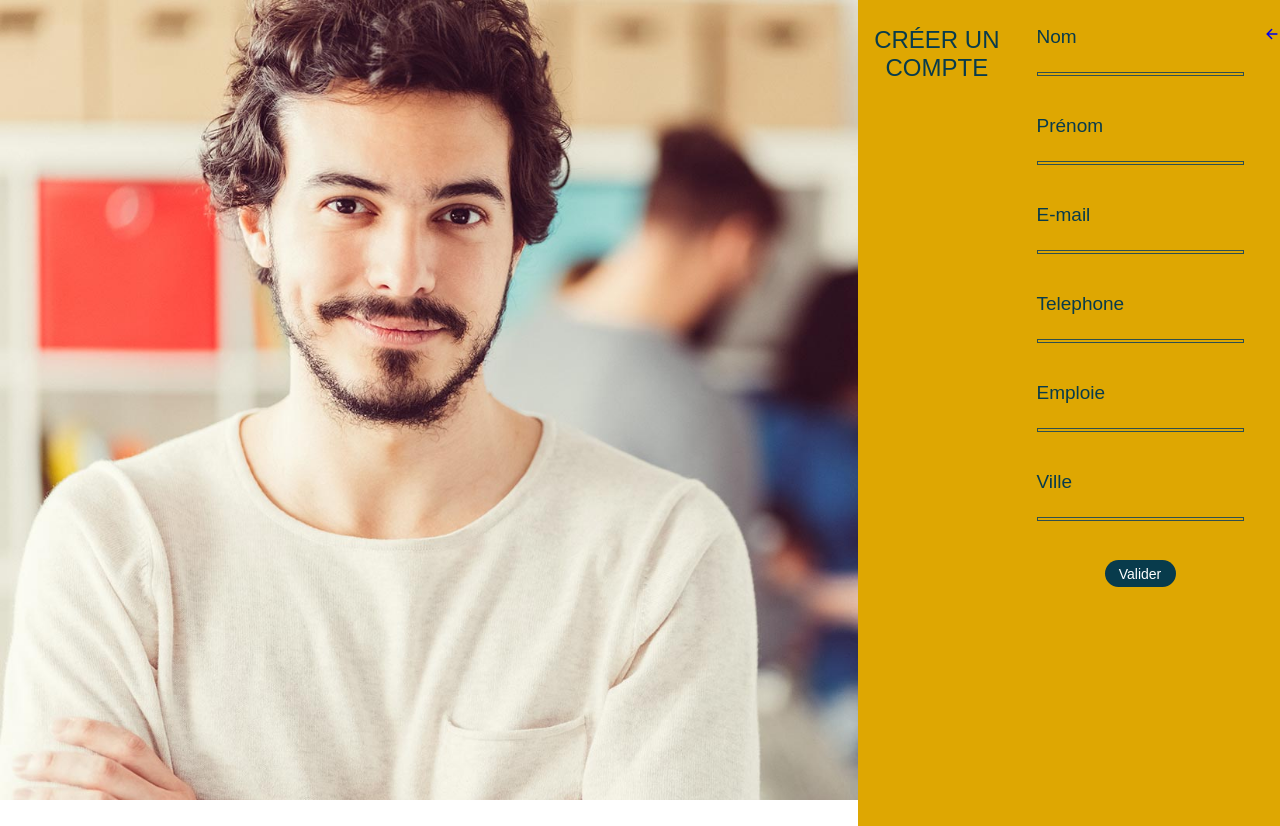
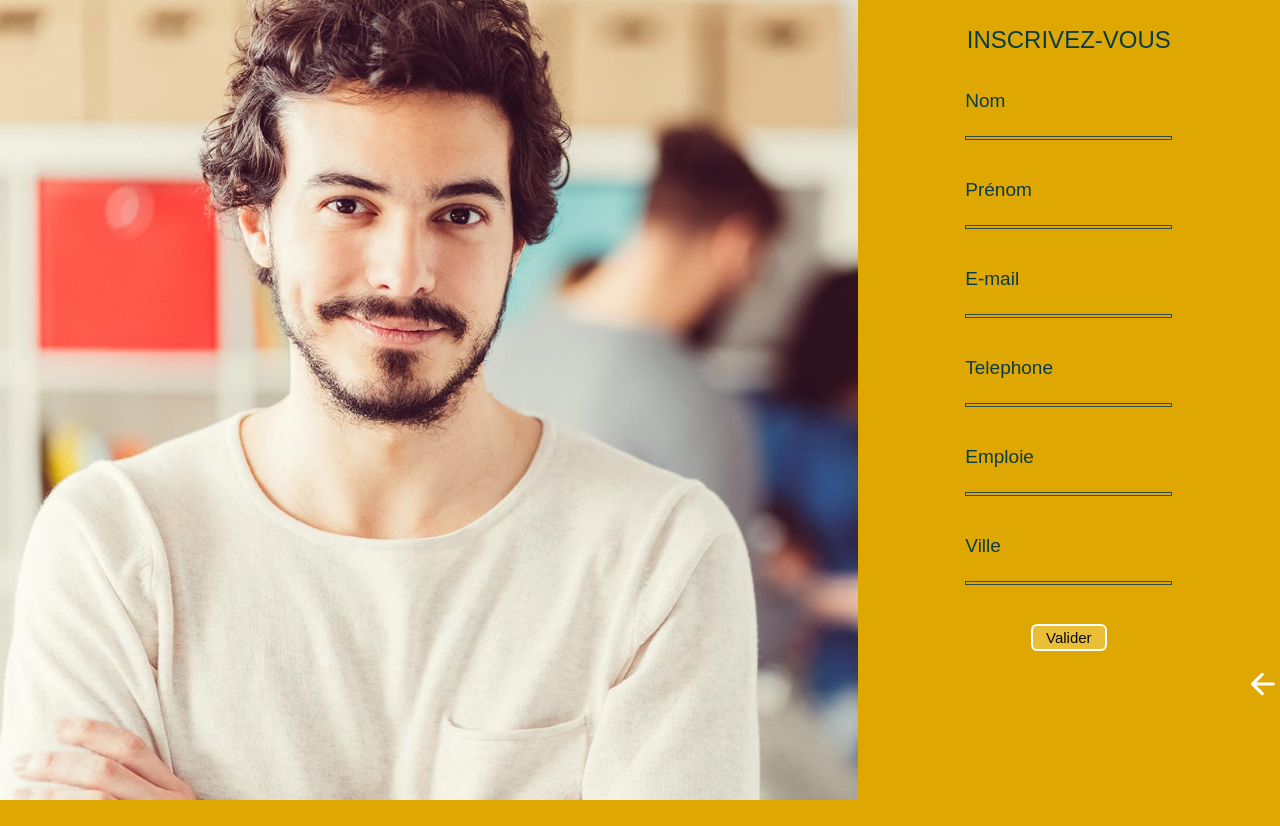
Before and after one commit to HelixFix/Webinaire, a PHP site: page /form-compte.html in a window 1280 px wide. After the commit the page ends 800 px from the top, so only its background shows below. Run offline with PHP 8.4, Linux system fonts and the light colour scheme; some libraries are stand-ins or nearby versions.

Commit message:
rajout bouton de j
il y a des modification sur le html et css

```diff
--- a/form-compte.html
+++ b/form-compte.html
@@ -13,8 +13,8 @@
         <main>
             <div class="compte-contenair">
                <section class="compte-form">
-                  <div class="wrapper">
-                <h2 class="titre">Créer un Compte</h2>
+                  <div class="wrapper2">
+                <h2 class="titre">Inscrivez-vous</h2>
 
                 <form action="" method="get">
 
@@ -49,7 +49,7 @@
                    <input type="text" name="user-ville" id="ville">
                    <hr>
                 </div>
-                <div class="button">
+                <div class="button2">
                     <input type="submit" value="Valider" />
                   </div>
                 </form>
--- a/style.css
+++ b/style.css
@@ -1,34 +1,35 @@
 /**********LOGIN*********/
 
 * {
-  border     : border-box;
+  border: border-box;
   font-family: Arial, Helvetica, sans-serif;
-  padding    : 0;
-  margin     : 0;
+  padding: 0;
+  margin: 0;
 }
 
 .body {
-  height          : 100vh;
-  background-image: linear-gradient(180deg,
-      rgba(8, 59, 76, 1) 19%,
-      rgba(222, 167, 2, 1) 100%);
+  height: 100vh;
+  background-image: linear-gradient(
+    180deg,
+    rgba(8, 59, 76, 1) 19%,
+    rgba(222, 167, 2, 1) 100%
+  );
 }
 
-/** HEADER****/
-/* header {
+/** HEADER LOGIN****/
+header .head {
   height: 101px;
-} */
+}
 
 .fleche {
-  color       : white;
-  font-size   : 46px;
-  padding-top : 7px;
+  color: white;
+  font-size: 46px;
+  padding-top: 7px;
   padding-left: 5px;
-
 }
 
 .fleche ion-icon {
-  color     : white;
+  color: white;
   transition: color 1s ease-in-out;
 }
 
@@ -36,32 +37,31 @@
   color: rgba(222, 167, 2, 1);
 }
 
-/**LOCK (IMAGE)**/
+/**LOCK (IMAGE)LOGIN**/
 .image {
-  display        : flex;
+  display: flex;
   justify-content: center;
-  margin-bottom  : 14px;
+  margin-bottom: 14px;
 }
 
 .lock #icone {
-  font-size : 159px;
-  color     : white;
+  font-size: 159px;
+  color: white;
   transition: color 1s ease-in-out;
 }
-
 
 .lock #icone:hover {
   color: rgba(222, 167, 2, 1);
 }
 
-/**FORMULAIRE D'INSCRIPTION***/
+/**FORMS LOGIN***/
 
 .forms {
-  width          : 100%;
-  display        : flex;
-  align-items    : center;
+  width: 100%;
+  display: flex;
+  align-items: center;
   justify-content: center;
-  flex-direction : column;
+  flex-direction: column;
 }
 
 .form-container {
@@ -69,58 +69,58 @@
 }
 
 label {
-  color    : white;
+  color: white;
   font-size: 18px;
 }
 
 .group-input .input-style {
-  width     : 100%;
-  height    : 25px;
-  border    : none;
-  outline   : none;
+  width: 100%;
+  height: 25px;
+  border: none;
+  outline: none;
   background: none;
-  font-size : 16px;
-  color     : white;
+  font-size: 16px;
+  color: white;
 }
 
 .group-input .input-style:hover {
   opacity: 1;
 }
 
-/**********LINK****/
+/**********LINK LOGIN****/
 .wrapper {
-  display        : flex;
+  display: flex;
   justify-content: center;
 }
 
 .flex {
-  display        : flex;
-  align-items    : center;
+  display: flex;
+  align-items: center;
   justify-content: space-around;
-  width          : 235px;
+  width: 235px;
 }
 
 .compte a {
   text-decoration: none;
-  color          : white;
-  opacity        : 0.7;
-  transition     : opacity 0.3s ease-in-out;
+  color: white;
+  opacity: 0.7;
+  transition: opacity 0.3s ease-in-out;
 }
 
 .link a {
   text-decoration: none;
-  color          : white;
-  font-size      : 16px;
-  opacity        : 0.7;
-  transition     : opacity 0.3s ease-in-out;
+  color: white;
+  font-size: 16px;
+  opacity: 0.7;
+  transition: opacity 0.3s ease-in-out;
 }
 
-.link   a: hover,
-.compte a: hover {
+.link a:hover,
+.compte a:hover {
   opacity: 2;
 }
 
-/**BOUTON VALIDER**/
+/**BOUTON VALIDER LOGIN**/
 
 .group-input,
 .button {
@@ -132,113 +132,107 @@ label {
 }
 
 .button input {
-  height       : 27px;
-  width        : 71px;
-  border-radius: 18px;
-  border       : none;
-  outline      : none;
-  font-size    : 14px;
-  color        : white;
-  background   : rgba(8, 59, 76, 1);
+  height: 27px;
+  width: 76px;
+  border-radius: 6px;
+  border: none;
+  outline: none;
+  font-size: 15px;
+  color: #0a0a0a;
+  background:#ecc13fde;
+  border:  2px solid white;
+  transition: all 0.4s ease-in;
 }
 
-/*! effet hr */
+.button input:hover{
+  background-color: rgba(8, 59, 76, 1);
+    color: white;
+}
 
+/***EFFET HR LOGIN ****/
+.focus-input{
+  width: 92%;
+}
 .focus-input::before {
-  content   : "";
-  display   : block;
-  height    : 2px;
+  content: "";
+  display: block;
+  height: 2px;
   transition: all 0.4s;
   background: linear-gradient(45deg, #d5007d, #e53935);
-  /* background: #d5007d; */
   transform: scaleX(0);
-
 }
 
-.focus-input: hover:: before,
-.focus-input: focus:: before {
+.focus-input:hover::before,
+.focus-input:focus::before {
   transform: scaleX(1);
-
 }
 
-.input-style:focus+.focus-input::before {
+.input-style:focus + .focus-input::before {
   width: 100%;
 }
 
-.has-val.input-style+.focus-input::before {
+.has-val.input-style + .focus-input::before {
   width: 100%;
 }
 
-/* .focus::after {
-      content   : "";
-      display   : block;
-      height    : 2px;
-      width     : 100%;
-      transition: all 0.4s;
-      background: #d5007d;
-      background: linear-gradient(45deg, #d5007d, #e53935);
-    }
-     */
 
-/*******Formulaire-compte***/
+/*******PAGE CREATION DE COMPTE ***/
 .compte-contenair {
   background-image: url(images/praxis.jpg);
-  height          : 100vh;
-  background-size : cover;
-  display         : flex;
-  justify-content : flex-end;
-  /* align-items: center;*/
+  height: 100vh;
+  background-size: cover;
+  display: flex;
+  justify-content: flex-end;
 }
 
 .compte-form {
   background-color: rgba(222, 167, 2, 1);
-  width           : 33%;
-  min-width       : 301px;
-  height          : 100vh;
-  padding-top     : 26px;
-
+  width: 33%;
+  padding-top: 26px;
 }
-
+.wrapper2 {
+  display: flex;
+  flex-direction: column;
+  align-items: center;
+}
 .titre {
-  text-align   : center;
-  margin       : 0;
+  text-align: center;
+  margin: 0;
   margin-bottom: 36px;
-  font-size    : 1.5em;
-  font-weight  : normal;
-  color        : rgba(8, 59, 76, 1);
+  font-size: 24px;
+  font-weight: normal;
+  color: rgba(8, 59, 76, 1);
 }
 
 form {
-
-  width          : 87%;
-  display        : flex;
-  flex-direction : column;
-  align-items    : center;
-  height         : 68%;
+  width: 87%;
+  display: flex;
+  flex-direction: column;
+  align-items: center;
+  height: 68%;
   justify-content: space-evenly;
 }
 
-/***INPUT***/
+/***INPUT CREATION COMPTE***/
 .input-group {
-  display       : flex;
+  display: flex;
   flex-direction: column;
-  margin-bottom : 39px;
-
+  margin-bottom: 39px;
 }
 
 .input-group label {
-  color         : rgba(8, 59, 76, 1);
-  font-weight   : lighter;
+  color: rgba(8, 59, 76, 1);
+  font-weight: lighter;
   padding-bottom: 6px;
-  font-size     : 19px;
+  font-size: 19px;
 }
 
 .input-group input {
   background: none;
-  outline   : none;
-  border    : none;
-  color     : black;
-  font-size : 16px;
+  outline: none;
+  border: none;
+  color: black;
+  font-size: 16px;
 }
 
 /* .input-group input:focus{
@@ -248,51 +242,66 @@ form {
         background: linear-gradient(45deg, #d5007d, #e53935);
       } */
 
-/***HR******/
+/***HR CREATION COMPTE******/
 
 hr {
   border: 1px solid darkslategray;
+
 }
 
 hr::before {
-  content   : "";
-  display   : block;
-  height    : 2px;
+  content: "";
+  display: block;
+  height: 2px;
   transition: all 0.4s;
   background: linear-gradient(45deg, #d5007d, #e53935);
-  /* background: #d5007d; */
   transform: scaleX(0);
-
 }
 
-hr:: hover:: before,
-hr:: focus:: before {
+hr:hover::before,
+hr:focus::before {
   transform: scaleX(1);
-
 }
 
-.button {
+.button2 {
   height: 18px;
-
+}
+.button2 input {
+  height: 27px;
+  width: 76px;
+  border-radius: 6px;
+  border: none;
+  outline: none;
+  font-size: 15px;
+  color: #0a0a0a;
+  background:#ecc13fde;
+  border:  2px solid white;
+  transition: all 0.4s ease-in;
 }
 
-/*****FLECHE****/
-.fleche {
-  height      : 17%;
-  display     : flex;
-  align-items : flex-end;
-  padding-left: 9px;
-  font-size   : 37px;
-  color       : white;
-
+.button2 input:hover{
+  background-color: rgba(8, 59, 76, 1);
+    color: white;
 }
 
-.fleche ion-icon {
-  color     : white;
+
+/*****FLECHE CREATION COMPTE****/
+.fleche2 {
+  height: 67px;
+  display: flex;
+  align-items: flex-end;
+  padding-left: 7px;
+  font-size: 34px;
+  color: white;
+  align-self: end;
+}
+
+.bas {
+  color: white;
   transition: color 1s ease-in-out;
 }
 
-.fleche ion-icon:hover {
+.bas:hover {
   color: rgba(8, 59, 76, 1);
 }
 
@@ -307,13 +316,13 @@ hr:: focus:: before {
 /*****Home Page ******/
 
 .card {
-  border       : 3px solid #dea702;
+  border: 3px solid #dea702;
   margin-bottom: 25px;
 }
 
 .btn {
-  background-color: #083B4C;
-  color           : #dea702;
+  background-color: #083b4c;
+  color: #dea702;
 }
 
 .btn:hover {
@@ -329,25 +338,23 @@ footer h5 {
 }
 
 p {
-
-  color: #083B4C;
+  color: #083b4c;
 }
 
-p>b {
+p > b {
   text-transform: uppercase;
 }
 
 a.nav-link {
-  display       : block;
-  color         : #083B4C;
-  padding-top   : 18px;
-  padding-bottom: 16px
+  display: block;
+  color: #083b4c;
+  padding-top: 18px;
+  padding-bottom: 16px;
 }
 
 a.nav-link:hover {
   color: #dea702;
 }
-
 
 #connect {
   padding: 0;
@@ -363,69 +370,64 @@ li.btn {
 
 h1 {
   text-transform: uppercase;
-  color         : #dea702;
+  color: #dea702;
 }
 
 h2 {
   text-transform: uppercase;
-  color         : #083B4C;
+  color: #083b4c;
 }
 
 .card-text {
-  overflow          : hidden;
-  display           : -webkit-box;
+  overflow: hidden;
+  display: -webkit-box;
   -webkit-line-clamp: 4;
   -webkit-box-orient: vertical;
-  height            : 100px;
+  height: 100px;
 }
 
 #empty {
-  padding    : 60px 30px;
-  text-align : center;
-  font-size  : 26px;
+  padding: 60px 30px;
+  text-align: center;
+  font-size: 26px;
   line-height: 1.5;
 }
 
-
 @media screen and (max-width: 1000px) {
   .bg-image {
-    background-image     : url('images/Hero.png');
-    height               : 400px;
+    background-image: url("images/Hero.png");
+    height: 400px;
     background-attachment: fixed;
   }
 }
 
 @media screen and (min-width: 1000px) {
   .bg-image {
-    background-image     : url('images/Hero.png');
-    height               : 400px;
+    background-image: url("images/Hero.png");
+    height: 400px;
     background-attachment: fixed;
-    background-size      : contain;
+    background-size: contain;
     /* background-position  : 0% 160%; */
   }
 }
 
+/****** gestion webinaire ******/
 
-/****** geestion webinaire ******/
-
-
-.btn-supprimer{
+.btn-supprimer {
   width: 32px;
   height: 32px;
 }
-.btn-editer
-{
+.btn-editer {
   width: 32px;
   height: 32px;
 }
 
-.btn-ajouter{
+.btn-ajouter {
   width: 64px;
   height: 64px;
-
 }
 
-.ajouter-webinaire{
+.ajouter-webinaire {
   border: 3px solid #dea702;
   margin-bottom: 25px;
   padding: 30px;
```
Also changed, not shown: form-media-compte.css (+73 -82 lines), login.html (+2 -5 lines).
